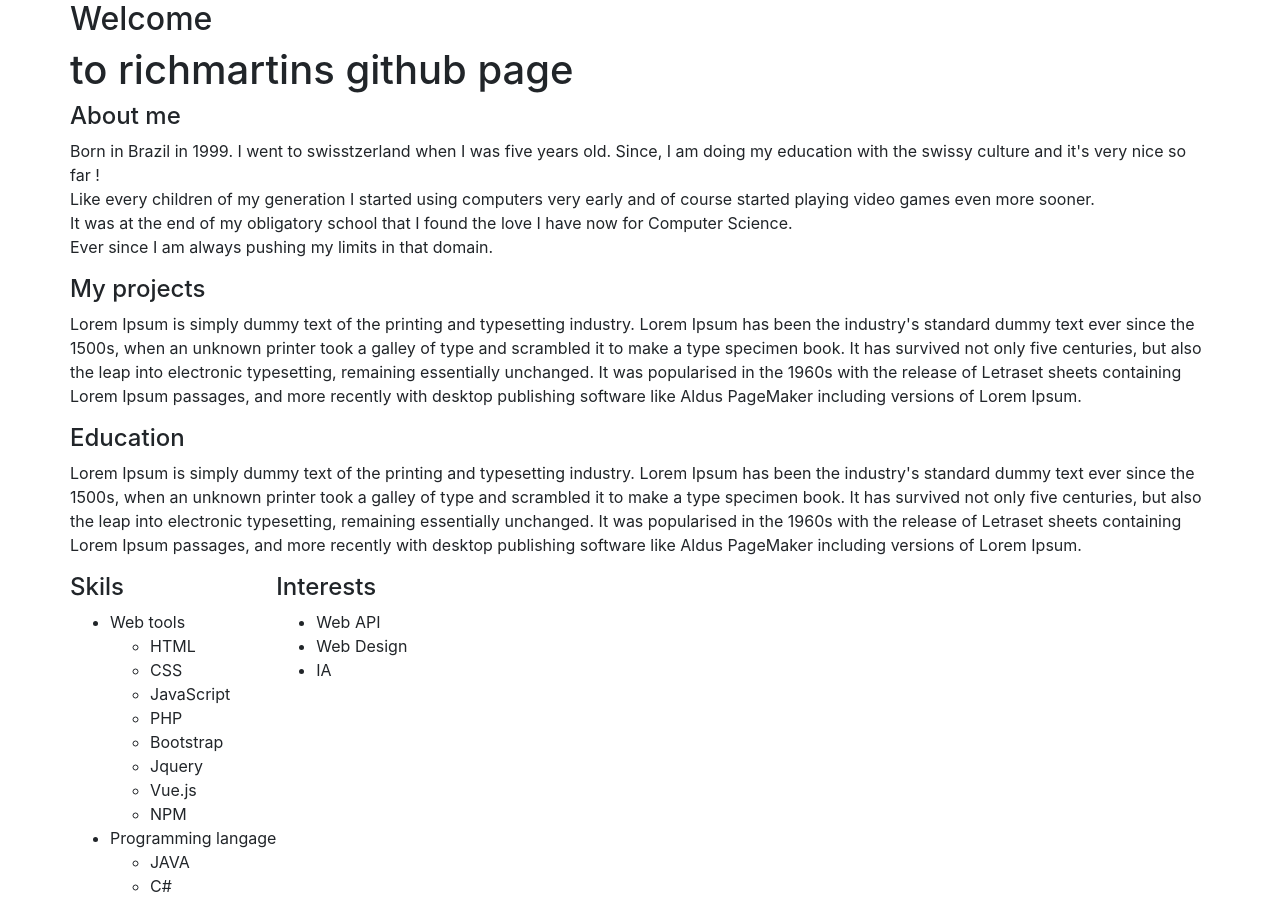
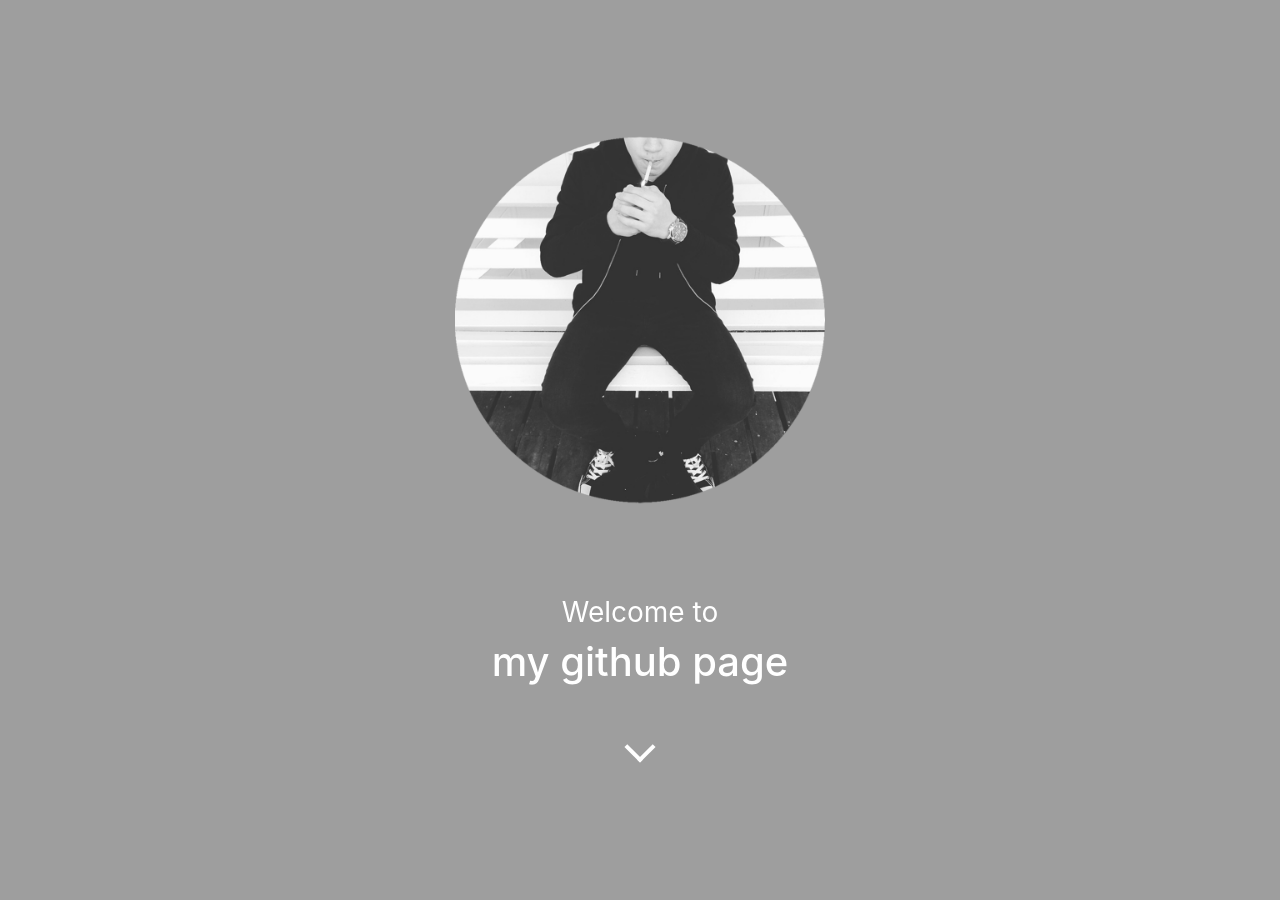
Before and after one commit to richmartins/richmartins.github.io, a Jekyll site: the page built from _pages/index.html, in a window 1280 px wide. Shown: the top 902 px of the page. Built offline with Jekyll 4.4.1, drawn with Linux system fonts in a browser that asks for light colours; our own code applies the rules of GitHub Pages for plain Markdown files; some of the changed text lies outside the part shown; grey boxes are pictures that could not be loaded.

Commit message:
start image + new content. to do => smooth scroll and right spacing

```diff
--- a/_config.yml
+++ b/_config.yml
@@ -48,3 +48,8 @@
 
 
 #theme: jekyll-theme-slate
+defaults:
+  - scope:
+      path: "assets/img"
+    values:
+      image: true
--- a/_includes/footer.html
+++ b/_includes/footer.html
@@ -2,9 +2,9 @@
 <div id="footer">
     <div class="container">
         <div class="row">
-            <ul>
-                 <li>&copy; 2018. all right reserved</li><li>&lt;/&gt; with &hearts; by richmartins</li>
-            </ul>
+
+                 &copy; 2018. all right reserved | &lt;/&gt; with &hearts; by richmartins
+
         </div>
     </div>
 </div>
--- a/_includes/scroll.html
+++ b/_includes/scroll.html
@@ -1,3 +1,3 @@
 <div id="scroll-menu">
-  <ul id="scroll-ul"></ul>
+  <ul id="scroll-ul" class="nav flex-column"></ul>
 </div>
--- a/_layouts/default.html
+++ b/_layouts/default.html
@@ -8,11 +8,19 @@
     <link rel="stylesheet" href="{{ "/styles/style.css" | absolute_url }}" type="text/css" />
 </head>
 <body>
+    <div id="wrapper">
+        <div>
+            <img class="icon-me" alt="icon-me" src="{{ "/assets/icon.png" | absolute_url }}"/>
+            <h3>Welcome to</h3>
+            <h1>my github page</h1>
+            <a href="#about-me"><p><i class="arrow down"></i></p></a>
+        </div>
+    </div>
     <div class="container">
         <div class="row">
-            {{ content }}
+            <div class="offset-md-1 col-md-8">{{ content }}</div>
+            <div id="menu" class="col-md-2">{% include scroll.html %}</div>
         </div>
-        {% include scroll.html %}
     </div>
     {% include footer.html %}
     <script src="{{ "/js/jquery.js" | absolute_url }}"></script>
--- a/_pages/index.html
+++ b/_pages/index.html
@@ -4,33 +4,63 @@
 layout: default
 ---
 
+
 <div>
-    <h2>Welcome</h2>
-    <h1>to richmartins github page</h1>
-</div>
-<div>
-    <h4>About me</h4>
+    <h4 id="about-me">About me</h4>
     <p>
-        Born in Brazil in 1999. I went to swisstzerland when I was five years old. Since, I am doing my education with the swissy culture and it's very nice so far !<br />
+        I am Richard Victor Martins Tenorio long name huh ?<br />
+        I was born in Brazil in 1999. I went to Switzerland when I was five years old. Since, I am doing my education with the swissy culture and it's very nice so far !<br />
         Like every children of my generation I started using computers very early and of course started playing video games even more sooner.<br />
         It was at the end of my obligatory school that I found the love I have now for Computer Science.<br />
         Ever since I am always pushing my limits in that domain.<br />
     </p>
 </div>
 <div>
-    <h4>My projects</h4>
+    <h4 id="my-projects">My projects</h4>
     <p>
-    Lorem Ipsum is simply dummy text of the printing and typesetting industry. Lorem Ipsum has been the industry's standard dummy text ever since the 1500s, when an unknown printer took a galley of type and scrambled it to make a type specimen book. It has survived not only five centuries, but also the leap into electronic typesetting, remaining essentially unchanged. It was popularised in the 1960s with the release of Letraset sheets containing Lorem Ipsum passages, and more recently with desktop publishing software like Aldus PageMaker including versions of Lorem Ipsum.
+    Here is some of my projects !
+    </p>
+    <div class="card-deck">
+        {% for post in site.posts %}
+            <div class="card">
+                <h5 class="card-title">{{ post.title }}</h5>
+                <img class="img-card" alt="{{ post.title }}" src="{{ post.image }}" />
+                <p class="card-text">
+                    {{ post.description }}
+                </p>
+                <a href="{{ post.urle }}">Visit me</a>
+            </div>
+        {% endfor %}
+    </div>
+</div>
+<div>
+    <h4 id="education">Education</h4>
+
+    This part only people that knows how school works in Switzerland will understant<br /><br />
+    <ul>
+        <li>2004 => 2014
+        <p>
+        I did my obligatory school in Lausanne, VD.
+        </p></li>
+        <li>2014 => 2015
+        <p>
+        I did what we call here a <b>RACC</b>.
+        </p></li>
+        <li>2015 => 2016
+        <p>
+        It's where I began studying IT at <a href="https://www.etml.ch"><b>ETML</b></a>. Which is a very good school by the way. But I didn't wanted to do my <b>CFC</b> in a school. I wanted to have responsability and see how the industry world works. So I just did what we call a "Préapprentissage" there.
+        </p></li>
+        <li>2016 => 2020
+        <p>
+        It's where I am now as a trainee CFC IT level 1 support at <a href="https://epfl.ch"><b>EPFL</b></a>, one of the best university in europe.
+        </p></li>
+    </ul>
+    <p>
+        I have planned to do a Bachelor after at the <a href="https://heig-vd.ch"><b>HEIG</b></a> in Yverdon.
     </p>
 </div>
 <div>
-    <h4>Education</h4>
-    <p>
-    Lorem Ipsum is simply dummy text of the printing and typesetting industry. Lorem Ipsum has been the industry's standard dummy text ever since the 1500s, when an unknown printer took a galley of type and scrambled it to make a type specimen book. It has survived not only five centuries, but also the leap into electronic typesetting, remaining essentially unchanged. It was popularised in the 1960s with the release of Letraset sheets containing Lorem Ipsum passages, and more recently with desktop publishing software like Aldus PageMaker including versions of Lorem Ipsum.
-    </p>
-</div>
-<div>
-    <h4>Skils</h4>
+    <h4 id="skills">Skils</h4>
     <ul>
         <li>Web tools
             <ul>
@@ -53,7 +83,7 @@
     </ul>
 </div>
 <div>
-    <h4>Interests</h4>
+    <h4 id="interests">Interests</h4>
     <ul>
         <li>Web API</li>
         <li>Web Design</li>
--- a/js/cust-script.js
+++ b/js/cust-script.js
@@ -1,13 +1,11 @@
 $( document ).ready(function() {
-    $('h4, h5, h6').each(function() {
-      $elf = $(this)
+    $('h4').each(function() {
+      $elf = $(this);
         $("#scroll-ul").append(
-            $("<li>", {}).append(
-                $("<a>", { href: "#" + $elf.attr('id') }).text(
-                $elf.text()
+            $("<li>").append(
+                $("<a>", { href: "#" + $elf.attr('id') }).text($elf.text()
                 )
             )
         )
     })
-    console.log('jquery is loaded');
 });
--- a/styles/style.css
+++ b/styles/style.css
@@ -0,0 +1,57 @@
+@import url("https://fonts.googleapis.com/css?family=Source+Sans+Pro:300,300italic,400,400italic,600");
+@import url("font-awesome.min.css");
+
+html, body {
+    height: 100%;
+    margin: 0;
+  }
+
+  wrapper h1, h3 {
+      font-weight: 400;
+      color: #fff;
+      line-height: 1.25em;
+  }
+
+  #wrapper{
+    min-height: 100%;
+    position: relative;
+    background-image: url("../assets/header5.png");
+    background-size: cover;
+    background-position: center center;
+    background-attachment: fixed;
+    color: #fff;
+    text-align: center;
+    padding: 7.5em 0 2em 0;
+    cursor: default;
+  }
+
+  #wrapper h1 {
+      margin-bottom: 50px;
+  }
+
+ img.icon-me {
+      max-height: 400px;
+      margin-bottom: 75px;
+  }
+
+.img-card {
+    max-width: 250px;
+    max-height: 250px;
+}
+
+#scroll-menu {
+    position: absolute;
+}
+
+i {
+  border: solid white;
+  border-width: 0 4px 4px 0;
+  display: inline-block;
+  padding: 9px;
+}
+
+
+.down {
+    transform: rotate(45deg);
+    -webkit-transform: rotate(45deg);
+}
```
Also changed, not shown: _pages/index-draft.md (+1 -1 lines), _posts/2017-01-01-enacpack.md (added, +6 -0 lines), _posts/2017-01-02-json.md (added, +6 -0 lines), assets/Enacpack.png (added), assets/header.jpg (added), assets/header.svg (added), assets/header2.jpg (added), assets/icon.png (added), styles/font-awesome.min.css (added), 4 other files.
